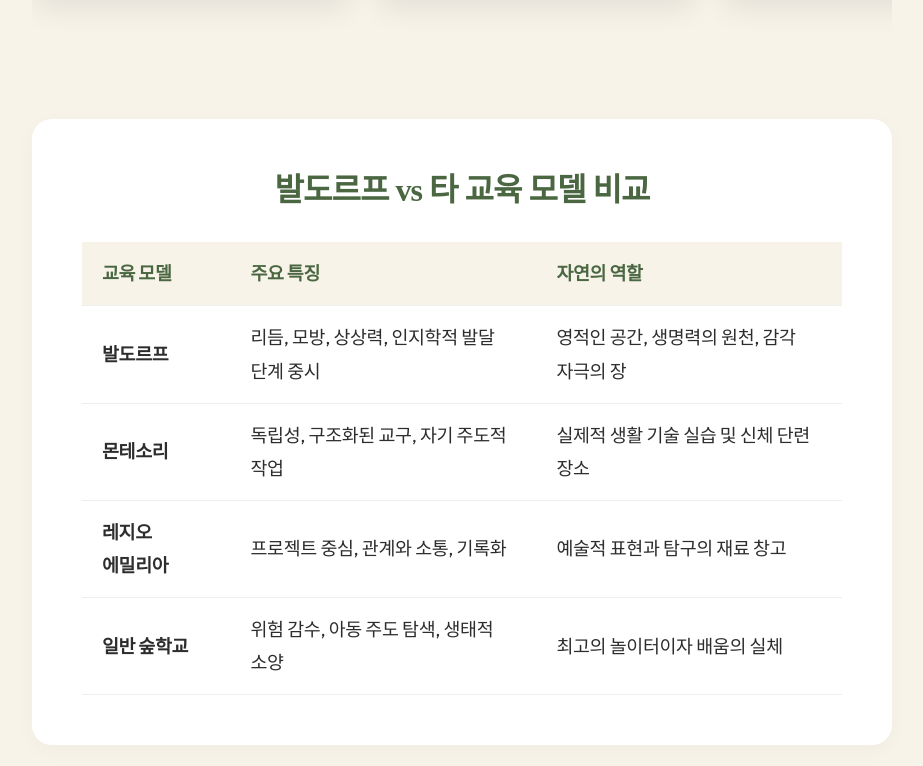
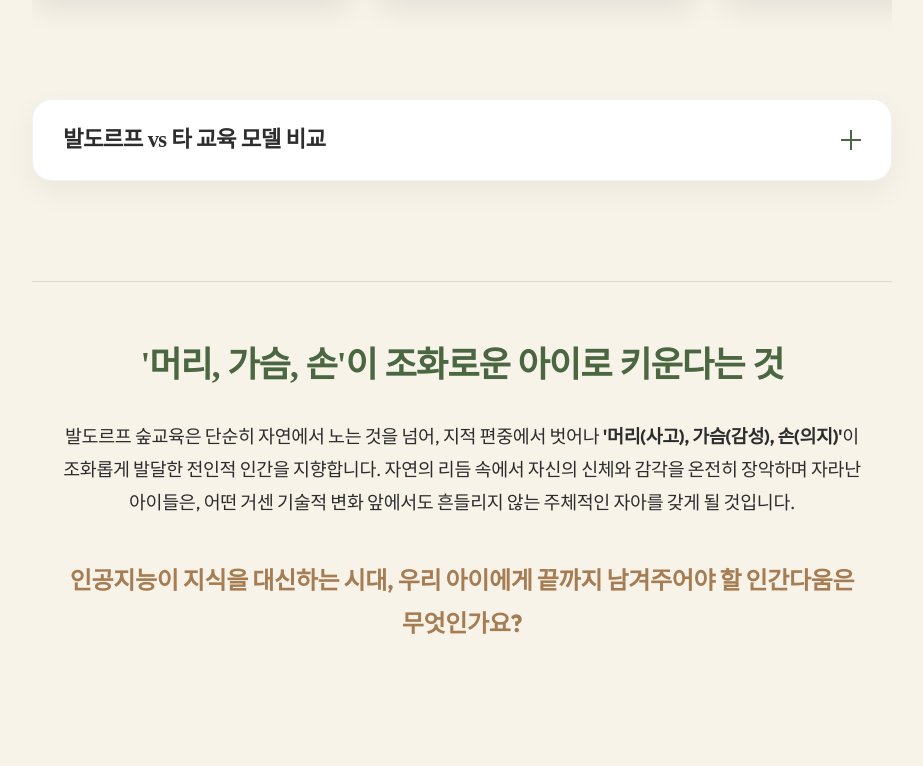
Before and after one commit to hpeerage/joykinder, a React (Vite) app: page /#/ in a window 1280 px wide. Shown: the part 3334-4100 px from the top of the page, without its empty margins (178-1101 px from the left). Built offline with nearby package versions, Linux system fonts and the light colour scheme; a web font is replaced by a local one.

Commit message:
Convert education model comparison to accordion layout

```diff
--- a/src/components/WaldorfArticle.jsx
+++ b/src/components/WaldorfArticle.jsx
@@ -1,4 +1,4 @@
-import React from 'react';
+import React, { useState } from 'react';
 import useStore from '../store/useStore';
 import gallery1 from '../assets/images/gallery_1.png';
 import gallery2 from '../assets/images/gallery_2.png';
@@ -8,6 +8,7 @@ import gallery6 from '../assets/images/gallery_6.png';
 
 const WaldorfArticle = () => {
   const articleData = useStore(state => state.content.waldorfArticle);
+  const [isAccordionOpen, setIsAccordionOpen] = useState(false);
 
   if (!articleData) return null;
 
@@ -58,8 +59,16 @@ const WaldorfArticle = () => {
             })}
           </div>
 
-          <div className="article-comparison">
+          <div className={`article-comparison accordion ${isAccordionOpen ? 'open' : ''}`}>
+            <button
+              className="accordion-trigger"
+              onClick={() => setIsAccordionOpen(!isAccordionOpen)}
+              aria-expanded={isAccordionOpen}
+            >
               <h3>발도르프 vs 타 교육 모델 비교</h3>
+              <span className="accordion-icon"></span>
+            </button>
+            <div className="accordion-content">
               <div className="table-responsive">
                 <table className="comparison-table">
                   <thead>
@@ -94,6 +103,7 @@ const WaldorfArticle = () => {
                 </table>
               </div>
             </div>
+          </div>
 
           <div className="article-conclusion">
             <h3>{articleData.conclusion.title}</h3>
--- a/src/index.css
+++ b/src/index.css
@@ -1121,21 +1121,87 @@ header:not(.scrolled) .mobile-menu-btn span {
 }
 
 .article-comparison {
-    margin: 80px 0;
+    margin: 60px 0;
     background: white;
-    padding: 50px;
     border-radius: 20px;
-    box-shadow: 0 5px 20px rgba(0,0,0,0.03);
-}
-
-.article-comparison h3 {
-    text-align: center;
-    font-size: 2rem;
-    color: var(--primary-color);
-    margin-bottom: 30px;
+    box-shadow: 0 10px 30px rgba(0,0,0,0.05);
+    overflow: hidden;
+    border: 1px solid rgba(0,0,0,0.05);
+    padding: 0;
+}
+
+.accordion-trigger {
+    width: 100%;
+    display: flex;
+    justify-content: space-between;
+    align-items: center;
+    padding: 25px 30px;
+    background: none;
+    border: none;
+    cursor: pointer;
+    text-align: left;
+    transition: background-color 0.3s ease;
+}
+
+.accordion-trigger:hover {
+    background-color: rgba(0,0,0,0.02);
+}
+
+.accordion-trigger h3 {
+    margin-bottom: 0 !important;
+    font-size: 1.4rem;
+    color: var(--text-dark) !important;
+    text-align: left !important;
+}
+
+.accordion-icon {
+    width: 20px;
+    height: 20px;
+    position: relative;
+}
+
+.accordion-icon::before,
+.accordion-icon::after {
+    content: '';
+    position: absolute;
+    background-color: var(--primary-color);
+    transition: transform 0.3s ease;
+}
+
+.accordion-icon::before {
+    width: 100%;
+    height: 2px;
+    top: 50%;
+    left: 0;
+    transform: translateY(-50%);
+}
+
+.accordion-icon::after {
+    width: 2px;
+    height: 100%;
+    left: 50%;
+    top: 0;
+    transform: translateX(-50%);
+}
+
+.accordion.open .accordion-icon::after {
+    transform: translateX(-50%) rotate(90deg);
+    opacity: 0;
+}
+
+.accordion-content {
+    max-height: 0;
+    overflow: hidden;
+    transition: max-height 0.5s cubic-bezier(0, 1, 0, 1);
+}
+
+.accordion.open .accordion-content {
+    max-height: 1000px;
+    transition: max-height 0.8s ease-in-out;
 }
 
 .table-responsive {
+    padding: 0 30px 30px 30px;
     overflow-x: auto;
 }
 
```
Lines whose indentation alone changed are shown as unchanged.
